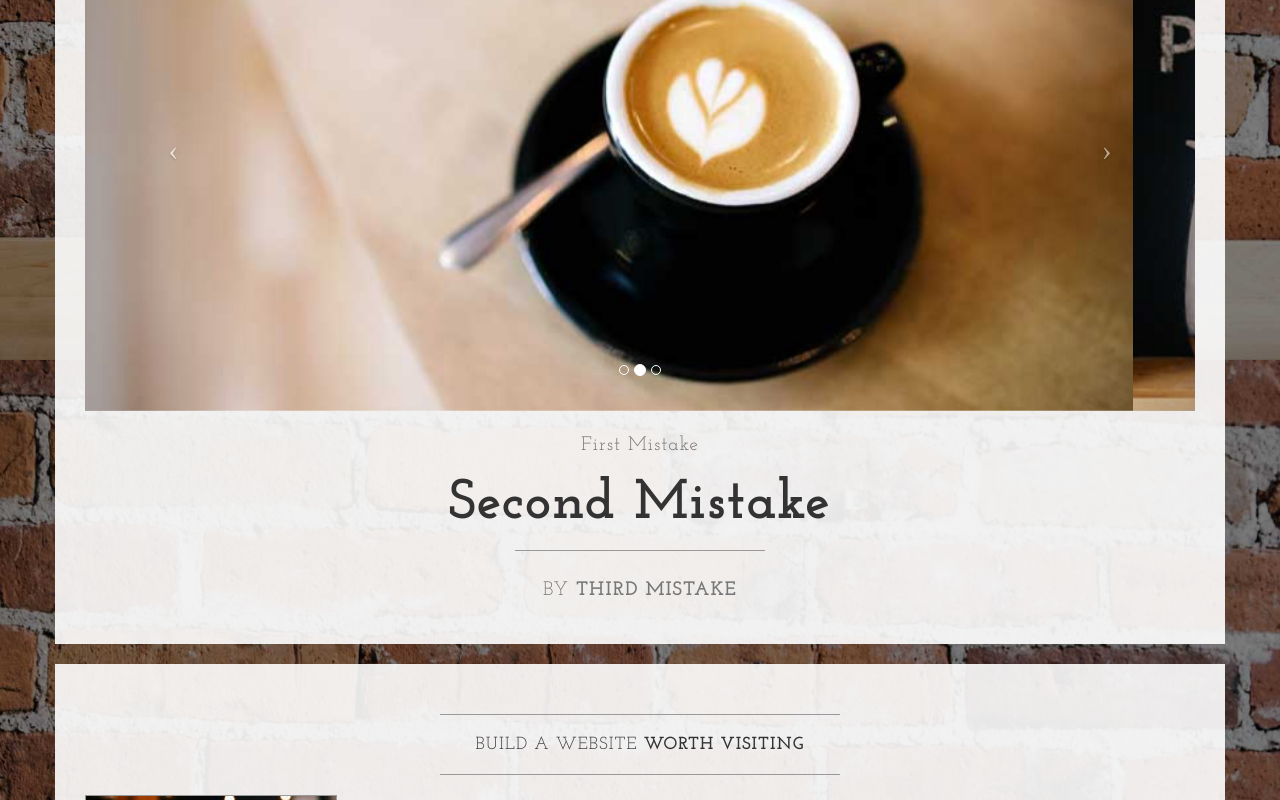
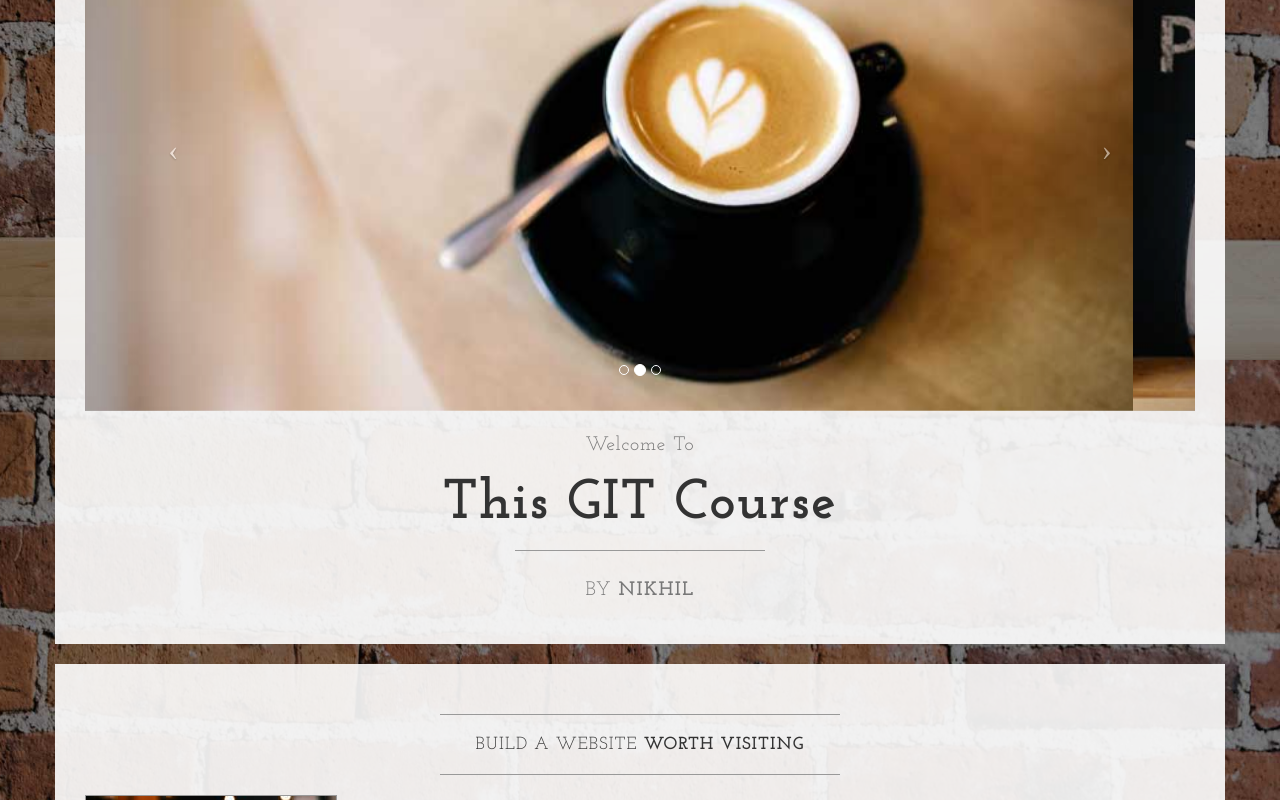
Before and after one commit to nikhil290892/Learnable-Git-Course, a plain HTML site: page index.html in a window 1280 px wide. Shown: the part 440-1240 px from the top of the page. Drawn offline with nearby package versions, Linux system fonts and the light colour scheme.

Commit message:
Revert "Committing third mistake, we left the other two in place"
This reverts commit 61f140a33cee1dd0ea41b699c6ea283df0441abc.

```diff
--- a/index.html
+++ b/index.html
@@ -106,13 +106,13 @@
                         </a>
                     </div>
                     <h2 class="brand-before">
-                        <small>First Mistake</small>
+                        <small>Welcome to</small>
                     </h2>
-                    <h1 class="brand-name">Second Mistake</h1>
+                    <h1 class="brand-name">This GIT course</h1>
                     <hr class="tagline-divider">
                     <h2>
                         <small>By
-                            <strong>Third Mistake</strong>
+                            <strong>Nikhil</strong>
                         </small>
                     </h2>
                 </div>
```
